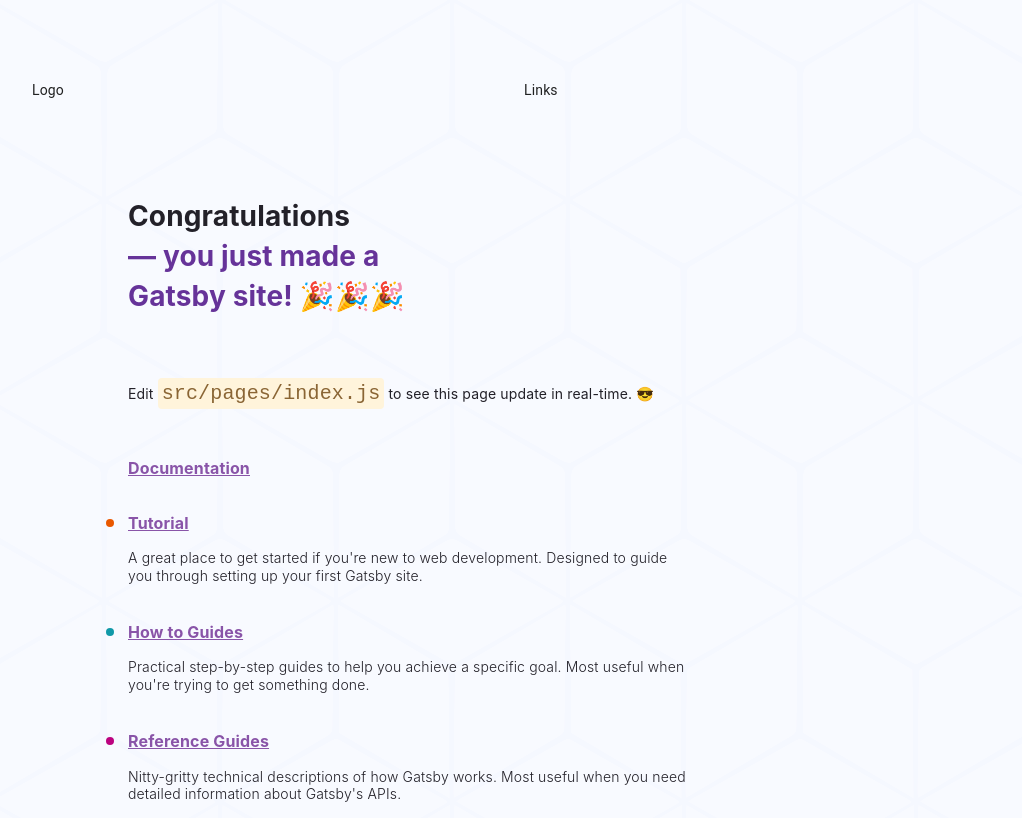
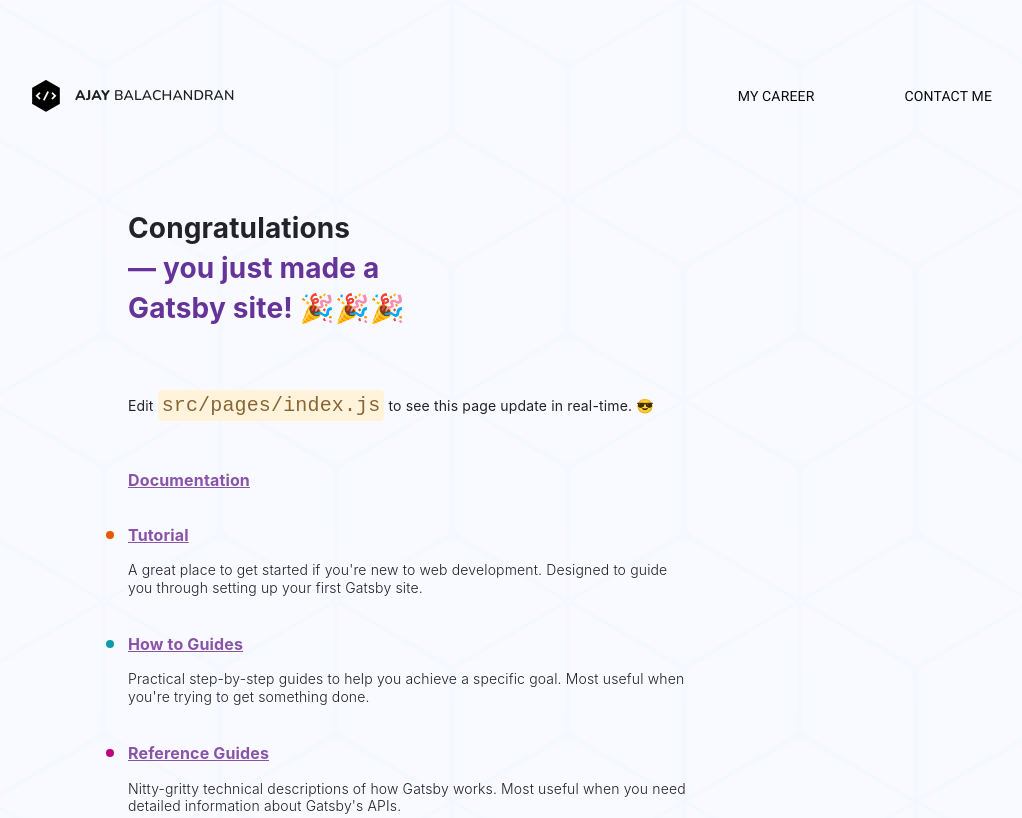
Before and after one commit to ajaybc/www.ajaybalachandran.com, a Gatsby site: page / in a window 1280 px wide. Shown: the top 818 px of the page, without its empty margins (128-1150 px from the left). Built offline with nearby package versions, Linux system fonts and the light colour scheme; Gatsby itself is replaced by a stand-in of ours.

Commit message:
Topbar completed

```diff
--- /dev/null
+++ b/src/components/Logo/Logo.jsx
@@ -0,0 +1,15 @@
+import React from 'react';
+import { StaticImage } from 'gatsby-plugin-image';
+
+import * as styles from './styles.module.css';
+
+export default () => (
+  <div className={styles.wrapper}>
+    <StaticImage src="../../images/logo-icon.png" className={styles.logo} alt="Logo" />
+    <div className={styles.textContainer}>
+      <b>AJAY</b>
+      {' '}
+      BALACHANDRAN
+    </div>
+  </div>
+);
--- /dev/null
+++ b/src/components/Logo/index.js
@@ -0,0 +1 @@
+export { default } from './Logo';
--- /dev/null
+++ b/src/components/Logo/styles.module.css
@@ -0,0 +1,15 @@
+.wrapper {
+  display: flex;
+  align-items: center;
+}
+
+.textContainer {
+  padding-left: 15px;
+  display: inline-block;
+  font-family: 'Nunito', sans-serif;
+  font-weight: 600;
+}
+
+.textContainer b {
+  font-weight: 800;
+}
--- a/src/components/Topbar/Topbar.jsx
+++ b/src/components/Topbar/Topbar.jsx
@@ -1,23 +1,27 @@
 import React from 'react';
 import Grid from '@material-ui/core/Grid';
 
+import Logo from '../Logo';
+
 import * as styles from './styles.module.css';
+import TopbarLinks from '../TopbarLinks';
 
 const Topbar = () => (
-  <div className={styles.wrapper}>
+  <header className={styles.wrapper}>
     <Grid
       container
       spacing={3}
       justify="space-between"
+      alignItems="center"
     >
       <Grid item xs={4}>
-        Logo
+        <Logo />
       </Grid>
       <Grid item xs={6}>
-        Links
+        <TopbarLinks />
       </Grid>
     </Grid>
-  </div>
+  </header>
 );
 
 export default Topbar;
--- /dev/null
+++ b/src/components/TopbarLinks/TopbarLinks.jsx
@@ -0,0 +1,11 @@
+import React from 'react';
+import { Link } from 'gatsby';
+
+import * as styles from './styles.module.css';
+
+export default () => (
+  <nav className={styles.wrapper} aria-label="Main Navigation">
+    <Link to="/career" className={styles.link}>MY CAREER</Link>
+    <Link to="/contact" className={styles.link}>CONTACT ME</Link>
+  </nav>
+);
--- /dev/null
+++ b/src/components/TopbarLinks/index.js
@@ -0,0 +1 @@
+export { default } from './TopbarLinks';
--- /dev/null
+++ b/src/components/TopbarLinks/styles.module.css
@@ -0,0 +1,11 @@
+.wrapper {
+  display: flex;
+  align-items: center;
+  float: right;
+}
+
+.link {
+  color: #0d0d0d;
+  text-decoration: none;
+  margin-left: 90px;
+}
--- a/src/layouts/MainLayout/MainLayout.jsx
+++ b/src/layouts/MainLayout/MainLayout.jsx
@@ -1,5 +1,6 @@
 import React from 'react';
 import CssBaseline from '@material-ui/core/CssBaseline';
+import { Helmet } from 'react-helmet';
 import { node } from 'prop-types';
 
 import * as styles from './styles.module.css';
@@ -8,6 +9,10 @@
 const MainLayout = ({ children }) => (
   <>
     <CssBaseline />
+    <Helmet>
+      <link rel="preconnect" href="https://fonts.gstatic.com" />
+      <link href="https://fonts.googleapis.com/css2?family=Manjari:wght@700&family=Nunito:wght@600;800&family=Roboto:wght@400;700&display=swap" rel="stylesheet" />
+    </Helmet>
     <div className={styles.wrapper}>
       <Topbar />
       {children}
--- a/src/layouts/MainLayout/styles.module.css
+++ b/src/layouts/MainLayout/styles.module.css
@@ -1,4 +1,8 @@
+:global(body) {
+  background: #f8faff url('../../images/background-pattern.png') repeat;
+}
+
 .wrapper {
   padding: 0 160px;
-  background: #f8faff url('../../images/background-pattern.png') repeat;
+  font-family: 'Roboto', sans-serif;
 }
```
Also changed, not shown: src/images/logo-icon.png (added).
